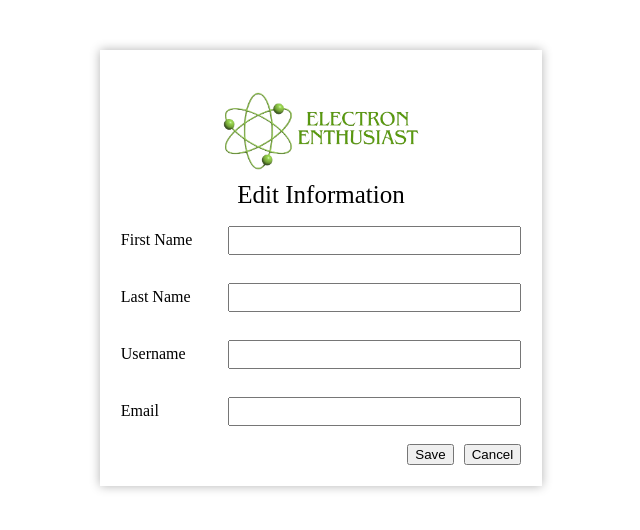
After one commit to rfhtorres28/quizzapp, a Flask app: page /edit_information in a window 1280 px wide. The commit adds this page. Shown: the top 530 px of the page, without its empty margins (319-959 px from the left). Run offline with Flask 3, Linux system fonts and the light colour scheme; parts of the project's set-up code (start-up, migrations or seed data) failed here and were passed over.

Commit message:
Added a profile picture and edit user information feature

```diff
--- a/quiz.py
+++ b/quiz.py
@@ -23,7 +23,7 @@ username='root'
 password= 'Toootsie@1430'
 port = '3306'
 host = 'localhost'
-database_name= 'quiz'
+database_name= 'quizapp'
 
 
 #-----Initializing the Database-------#
@@ -34,8 +34,13 @@ db = SQLAlchemy(app)
 
 class UserDetails(db.Model, UserMixin):
 
+    __tablename__ = 'userdetails'
     id = db.Column(db.Integer, primary_key=True, autoincrement=True)
     username = db.Column(db.String(10), unique = True, nullable = False)
+    firstname = db.Column(db.String(20), unique = True, nullable = False)
+    lastname = db.Column(db.String(20), unique = True, nullable = False)
+    bio = db.Column(db.String(255), unique = True, nullable = True)
+    image_file = db.Column(db.String(20), nullable=False, default='default.png')
     email = db.Column(db.String(50), unique = True, nullable = False)
     password = db.Column(db.String(255), unique = True, nullable = False)
 
@@ -95,10 +100,11 @@ ece_questions = [{"id":question.id, "content":question.content,
 create_dynamic_fields(ece_questions)
 
 
-
 #----- Creating the Registration Form ------#
 class RegistrationForm(FlaskForm):
 
+    firstname = StringField('Firstname', validators=[DataRequired(), Length(min=2, max=20)])
+    lastname = StringField('Lastname', validators=[DataRequired(), Length(min=2, max=20)])
     username = StringField('Username', validators=[DataRequired(), Length(min=2, max=20)])
     email = StringField('Email', validators=[DataRequired(), Email()])
     password = PasswordField('Password', validators=[DataRequired()])
@@ -130,8 +136,7 @@ class RegistrationForm(FlaskForm):
 
 #----- Creating the Login Form ------#
 class LoginForm(FlaskForm):
-    email = StringField('Email',
-                        validators=[DataRequired(), Email()])
+    email = StringField('Email', validators=[DataRequired(), Email()])
     password = PasswordField('Password', validators=[DataRequired()])
     remember = BooleanField('Remember Me')
     submit = SubmitField('Login')
@@ -175,7 +180,7 @@ def register():
     if request.method == 'POST':
         if form.validate_on_submit():
           hashed_password = bcrypt.generate_password_hash(form.password.data).decode('utf-8')
-          user = UserDetails(username=form.username.data, email=form.email.data, password=hashed_password)
+          user = UserDetails(username=form.username.data, firstname=form.firstname.data, lastname=form.lastname.data, email=form.email.data, password=hashed_password)
           db.session.add(user)
           db.session.commit()
           flash('Your account has been sucessfully created! You may now login', 'success')
@@ -213,7 +218,10 @@ def login():
 @app.route("/account")
 @login_required
 def account():
-    return render_template('account.html')
+
+    present_user = current_user.firstname + ' ' + current_user.lastname
+    image_file = url_for('static', filename='profile_pics/' + current_user.image_file)
+    return render_template('account.html', image_file=image_file, present_user=present_user)
 
 
 
@@ -222,6 +230,32 @@ def account():
 def logout():
     logout_user()
     return redirect(url_for('home'))
+
+
+@app.route("/edit_information", methods=['GET', 'POST'])
+def edit_information():
+    if request.method == 'POST':
+      firstname = request.form['firstname']
+      lastname = request.form['lastname']
+      username = request.form['username']
+      email = request.form['email']
+
+      user = UserDetails.query.filter_by(username=username).first()
+      if user:
+           user.firstname = firstname
+           user.lastname = lastname
+           user.username = username
+           user.email = email
+           db.session.commit()
+
+           flash('Your account has been sucessfully updated', 'success')
+           return redirect(url_for('account'))
+
+      else:
+           return "User not found"
+
+    return render_template("edit_info.html")
+
 
 
 
--- /dev/null
+++ b/templates/edit_info.html
@@ -0,0 +1,95 @@
+<!DOCTYPE html>
+<html lang="en">
+<head>
+    <meta charset="UTF-8">
+    <meta name="viewport" content="width=device-width, initial-scale=1.0">
+    <title>Edit Information</title>
+    <style>
+        .content-section{
+            width: 35%; /* Adjust the width as needed */
+            margin: 0 auto; /* Center the container horizontally */
+            margin-top: 50px;
+            border: 1px solid #ffffff; /* Add a border for the rectangle effect */
+            padding: 20px; /* Add padding for spacing inside the container */
+            box-sizing: border-box; /* Include padding and border in the width */
+            box-shadow: 0 0 10px rgba(0, 0, 0, 0.3);
+            background-color: #ffffff;
+        }
+        .form-group {
+            display: flex;
+            align-items: center;
+            margin-top: 10px;
+        }
+        .form-group label {
+
+            width: 100px; /* Fixed width for labels */
+            text-align: left; /* Align labels to the right */
+            margin-right: -5px; /* Adjust as needed */
+        }
+        .form-group .form-field {
+            margin-left: 15px;
+        }
+        .form-field {
+            width: calc(100% - 100px);
+            box-sizing: border-box;
+            padding: 5px;
+        }
+        .content-section h1 {
+            display: flex;
+            justify-content: center;
+            margin-top: -10px;
+            font-weight: normal;
+            font-size: 25px;
+        }
+        div.image-heading-container{
+
+            display: flex; /* Use flexbox to arrange items horizontally */
+            justify-content: center; /* Center items vertically */
+       }
+       .content-section .image-heading-container img {
+            width: 210px;
+            height: 120px;
+       }
+       .content-section form .button-container {
+        display: flex;
+        justify-content: flex-end;
+       }
+       .content-section form .button-container button{
+        margin-left: 10px;
+       }
+
+    </style>
+</head>
+<body>
+
+    <div class="content-section">
+        <div class="image-heading-container">
+            <img src="static\logo.png" alt="Example Image">
+        </div>
+      <form action="{{url_for('edit_information')}}" method="post">
+            <h1>Edit Information</h1>
+             <div class="form-group">
+                    <label for="firstname">First Name</label>
+                    <input type="text" id="firstname" name="firstname" required class="form-field">
+             </div><br>
+             <div class="form-group">
+                <label for="lastname">Last Name</label>
+                <input type="text" id="lastname" name="lastname" required class="form-field">
+             </div><br>
+             <div class="form-group">
+                <label for="username">Username</label>
+                <input type="text" id="username" name="username" required class="form-field">
+             </div><br>
+             <div class="form-group">
+                <label for="email">Email</label>
+                <input type="text" id="email" name="email" required class="form-field">
+             </div><br>
+             <div class="button-container">
+                    <button type="submit">Save</button>
+                    <button type="submit" onclick="window.location.href = '{{url_for('account')}}';">Cancel</button>
+            </div>
+       </form>
+    </div>
+
+</body>
+</html>
--- a/templates/home.html
+++ b/templates/home.html
@@ -106,7 +106,7 @@
 <nav>
 
         <ul class="menu">
-            <img src="static\electron_logo.png" alt="Example Image" class="logo">
+            <img src="static\logo.png" alt="Example Image" class="logo">
             <li class="electronics"><a href = "{{url_for('electronics')}}">Electronics</a></li>
             <li class="communications"><a href = "{{url_for('electronics')}}">Communications</a></li>
             <li class="geas"><a href = "{{url_for('electronics')}}">GEAS</a></li>
```
Also changed, not shown: templates/account.html (+35 -5 lines), templates/login_quiz.html (+4 -4 lines), templates/register_quiz.html (+32 -0 lines), static/profile_pics/default.png (added).
